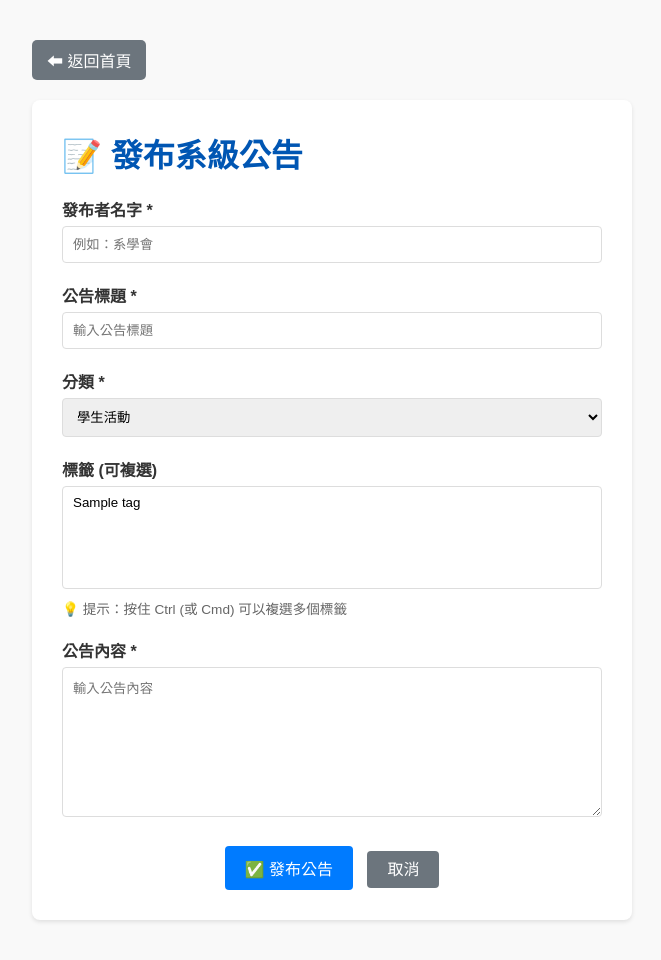
After one commit to guagua-0407/EEInfo-Final-Project, a Django app: page /announcement/create/ in a window 1280 px wide. The commit adds this page. Shown: the whole page, without its empty margins (308-969 px from the left). Run offline with Django 5.2, Linux system fonts and the light colour scheme; a user stored in the database is signed in; tables that the repository leaves empty hold one stand-in row (values such as "Sample post").

Commit message:
minor change

```diff
--- /dev/null
+++ b/teams/templates/teams/create_department_announcement.html
@@ -0,0 +1,79 @@
+<!DOCTYPE html>
+<html lang="zh-TW">
+<head>
+    <meta charset="UTF-8">
+    <title>發布系級公告 - 台灣大學電機系學生網站</title>
+    <style>
+        body { font-family: sans-serif; max-width: 600px; margin: 40px auto; padding: 0 20px; background: #f9f9f9; color: #333; }
+        .card { background: white; padding: 30px; border-radius: 8px; box-shadow: 0 2px 4px rgba(0,0,0,0.1); }
+        .back-btn { display: inline-block; margin-bottom: 20px; padding: 8px 15px; background: #6c757d; color: white; text-decoration: none; border-radius: 5px; }
+        h1 { color: #0056b3; margin-top: 0; }
+        .form-group { margin-bottom: 20px; }
+        label { display: block; margin-bottom: 5px; font-weight: bold; color: #333; }
+        input[type="text"],
+        textarea,
+        select { width: 100%; padding: 10px; border: 1px solid #ddd; border-radius: 4px; font-family: sans-serif; box-sizing: border-box; }
+        textarea { resize: vertical; min-height: 150px; }
+        input[type="text"]:focus,
+        textarea:focus,
+        select:focus { outline: none; border-color: #0056b3; box-shadow: 0 0 5px rgba(0, 86, 179, 0.3); }
+        .btn { background: #007bff; color: white; padding: 10px 20px; text-decoration: none; border-radius: 4px; border: none; cursor: pointer; font-size: 1em; }
+        .btn:hover { background: #0056b3; }
+        .btn-cancel { background: #6c757d; margin-left: 10px; }
+        .btn-cancel:hover { background: #5a6268; }
+        .button-group { margin-top: 25px; text-align: center; }
+    </style>
+</head>
+<body>
+    <a href="{% url 'team_list' %}" class="back-btn">⬅ 返回首頁</a>
+
+    <div class="card">
+        <h1>📝 發布系級公告</h1>
+
+        <form method="post">
+            {% csrf_token %}
+
+            <div class="form-group">
+                <label for="author_name">發布者名字 *</label>
+                <input type="text" id="author_name" name="author_name" placeholder="例如：系學會" required>
+            </div>
+
+            <div class="form-group">
+                <label for="title">公告標題 *</label>
+                <input type="text" id="title" name="title" placeholder="輸入公告標題" required>
+            </div>
+
+            <div class="form-group">
+                <label for="category">分類 *</label>
+                <select id="category" name="category" required>
+                    {% for value, label in categories %}
+                        <option value="{{ value }}">{{ label }}</option>
+                    {% endfor %}
+                </select>
+            </div>
+
+            <div class="form-group">
+                <label for="tags">標籤 (可複選)</label>
+                <select id="tags" name="tags" multiple size="5" style="padding: 8px;">
+                    {% for tag in all_tags %}
+                        <option value="{{ tag.name }}">{{ tag.name }}</option>
+                    {% endfor %}
+                </select>
+                <div style="margin-top: 8px; font-size: 0.85em; color: #666;">
+                    💡 提示：按住 Ctrl (或 Cmd) 可以複選多個標籤
+                </div>
+            </div>
+
+            <div class="form-group">
+                <label for="content">公告內容 *</label>
+                <textarea id="content" name="content" placeholder="輸入公告內容" required></textarea>
+            </div>
+
+            <div class="button-group">
+                <button type="submit" class="btn">✅ 發布公告</button>
+                <a href="{% url 'team_list' %}" class="btn btn-cancel">取消</a>
+            </div>
+        </form>
+    </div>
+</body>
+</html>
--- a/teams/templates/teams/team_list.html
+++ b/teams/templates/teams/team_list.html
@@ -43,6 +43,10 @@
         <div style="flex: 3; min-width: 0;">
 
             <h3 style="border-bottom: 2px solid #ccc; padding-bottom: 5px; margin-top: 0;">📢 系級公告</h3>
+
+            <div style="background: #e8f4f8; padding: 15px; border-radius: 8px; margin-bottom: 15px; box-shadow: 0 1px 3px rgba(0,0,0,0.1);">
+                <a href="{% url 'create_department_announcement' %}" class="btn" style="background: #28a745; margin-bottom: 15px;">📝 發布新公告</a>
+            </div>
 
             <div style="background: white; padding: 15px; border-radius: 8px; margin-bottom: 20px; box-shadow: 0 1px 3px rgba(0,0,0,0.1);">
                 <strong>📁 分類：</strong>
--- a/teams/urls.py
+++ b/teams/urls.py
@@ -10,7 +10,8 @@ urlpatterns = [
     path('api/events/', views.get_events, name='get_events'),
 
     path('announcement/<int:pk>/', views.announcement_detail, name='announcement_detail'),
-path('curriculum/', views.curriculum_page, name='curriculum_page'),
+    path('announcement/create/', views.create_department_announcement, name='create_department_announcement'),
+    path('curriculum/', views.curriculum_page, name='curriculum_page'),
     # 個別系隊頁面 (為了網址好看，加上 team/ 前綴)
     path('team/<int:team_id>/', views.team_detail, name='team_detail'),
     path('team/<int:team_id>/announce/', views.create_announcement, name='create_announcement'),
--- a/teams/views.py
+++ b/teams/views.py
@@ -139,3 +139,36 @@ def announcement_detail(request, pk):
 # teams/views.py 新增這行：
 def curriculum_page(request):
     return render(request, 'teams/curriculum.html')
+
+@login_required
+def create_department_announcement(request):
+    if request.method == "POST":
+        title = request.POST.get('title')
+        content = request.POST.get('content')
+        category = request.POST.get('category', 'notice')
+        author_name = request.POST.get('author_name', '')
+
+        # 建立一個臨時使用者或直接存儲名字
+        announcement = DepartmentAnnouncement.objects.create(
+            title=title,
+            content=content,
+            category=category,
+            author=request.user if request.user.is_authenticated else None
+        )
+
+        # 如果有提交標籤，就加上去
+        tag_names = request.POST.getlist('tags')
+        for tag_name in tag_names:
+            if tag_name:
+                tag, _ = Tag.objects.get_or_create(name=tag_name)
+                announcement.tags.add(tag)
+
+        return redirect('team_list')
+
+    all_tags = Tag.objects.all()
+    categories = DepartmentAnnouncement.CATEGORY_CHOICES
+
+    return render(request, 'teams/create_department_announcement.html', {
+        'all_tags': all_tags,
+        'categories': categories,
+    })
```
Also changed, not shown: teams/templates/teams/curriculum.html (+16 -16 lines), 1 other file.
